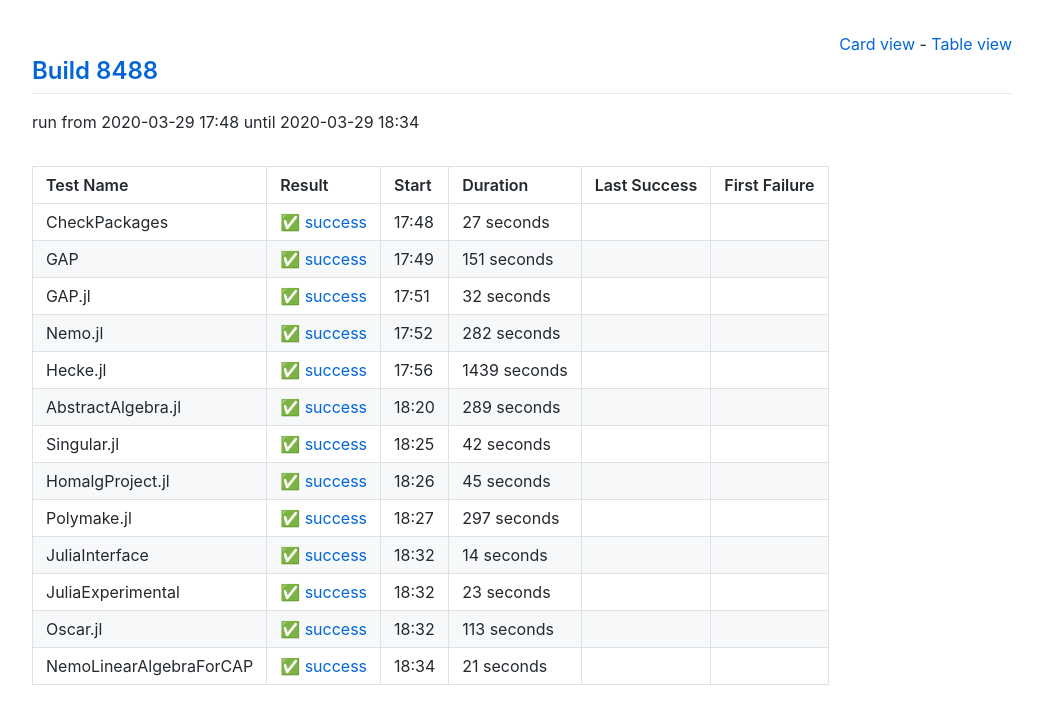
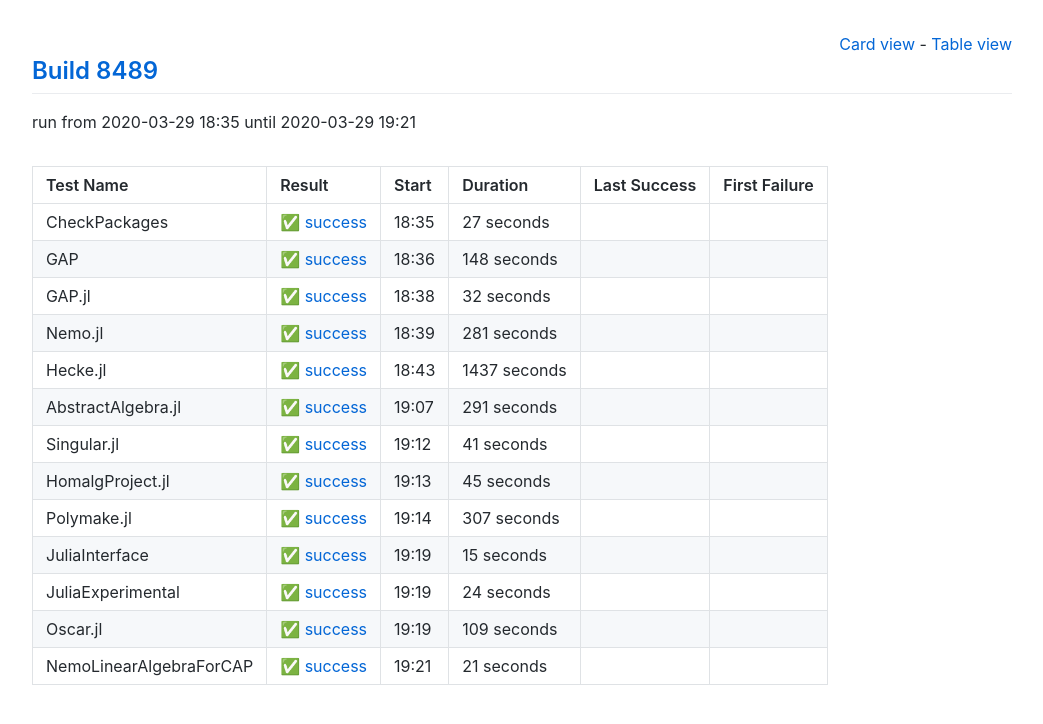
Before and after one commit to oscar-system/oscar-ci-status, a Jekyll site: the page built from table.html, in a window 1280 px wide. Shown: the top 724 px of the page, without its empty margins (118-1161 px from the left). Built offline with Jekyll 4.4.1, drawn with Linux system fonts in a browser that asks for light colours.

Commit message:
Build 8489

```diff
--- a/_data/ci.yml
+++ b/_data/ci.yml
@@ -1,5 +1,5 @@
-build: 8488
-build_url: https://oscarci.mathematik.uni-kl.de/job/oscar/8488/
+build: 8489
+build_url: https://oscarci.mathematik.uni-kl.de/job/oscar/8489/
 job: oscar
 tests:
 - duration: 27
@@ -8,20 +8,20 @@
   first_failure_url: null
   last_success: false
   last_success_url: null
-  log: https://oscarci.mathematik.uni-kl.de/job/oscar/8488/artifact/logs/build-8488/CheckPackages.log
+  log: https://oscarci.mathematik.uni-kl.de/job/oscar/8489/artifact/logs/build-8489/CheckPackages.log
   name: CheckPackages
-  start: 2020-03-29 17:48
+  start: 2020-03-29 18:35
   status: success
   success: true
-- duration: 151
+- duration: 148
   exitcode: 0
   first_failure: false
   first_failure_url: null
   last_success: false
   last_success_url: null
-  log: https://oscarci.mathematik.uni-kl.de/job/oscar/8488/artifact/logs/build-8488/GAP.log
+  log: https://oscarci.mathematik.uni-kl.de/job/oscar/8489/artifact/logs/build-8489/GAP.log
   name: GAP
-  start: 2020-03-29 17:49
+  start: 2020-03-29 18:36
   status: success
   success: true
 - duration: 32
@@ -30,53 +30,53 @@
   first_failure_url: null
   last_success: false
   last_success_url: null
-  log: https://oscarci.mathematik.uni-kl.de/job/oscar/8488/artifact/logs/build-8488/GAP.jl.log
+  log: https://oscarci.mathematik.uni-kl.de/job/oscar/8489/artifact/logs/build-8489/GAP.jl.log
   name: GAP.jl
-  start: 2020-03-29 17:51
+  start: 2020-03-29 18:38
   status: success
   success: true
-- duration: 282
+- duration: 281
   exitcode: 0
   first_failure: false
   first_failure_url: null
   last_success: false
   last_success_url: null
-  log: https://oscarci.mathematik.uni-kl.de/job/oscar/8488/artifact/logs/build-8488/Nemo.jl.log
+  log: https://oscarci.mathematik.uni-kl.de/job/oscar/8489/artifact/logs/build-8489/Nemo.jl.log
   name: Nemo.jl
-  start: 2020-03-29 17:52
+  start: 2020-03-29 18:39
   status: success
   success: true
-- duration: 1439
+- duration: 1437
   exitcode: 0
   first_failure: false
   first_failure_url: null
   last_success: false
   last_success_url: null
-  log: https://oscarci.mathematik.uni-kl.de/job/oscar/8488/artifact/logs/build-8488/Hecke.jl.log
+  log: https://oscarci.mathematik.uni-kl.de/job/oscar/8489/artifact/logs/build-8489/Hecke.jl.log
   name: Hecke.jl
-  start: 2020-03-29 17:56
+  start: 2020-03-29 18:43
   status: success
   success: true
-- duration: 289
+- duration: 291
   exitcode: 0
   first_failure: false
   first_failure_url: null
   last_success: false
   last_success_url: null
-  log: https://oscarci.mathematik.uni-kl.de/job/oscar/8488/artifact/logs/build-8488/AbstractAlgebra.jl.log
+  log: https://oscarci.mathematik.uni-kl.de/job/oscar/8489/artifact/logs/build-8489/AbstractAlgebra.jl.log
   name: AbstractAlgebra.jl
-  start: 2020-03-29 18:20
+  start: 2020-03-29 19:07
   status: success
   success: true
-- duration: 42
+- duration: 41
   exitcode: 0
   first_failure: false
   first_failure_url: null
   last_success: false
   last_success_url: null
-  log: https://oscarci.mathematik.uni-kl.de/job/oscar/8488/artifact/logs/build-8488/Singular.jl.log
+  log: https://oscarci.mathematik.uni-kl.de/job/oscar/8489/artifact/logs/build-8489/Singular.jl.log
   name: Singular.jl
-  start: 2020-03-29 18:25
+  start: 2020-03-29 19:12
   status: success
   success: true
 - duration: 45
@@ -85,53 +85,53 @@
   first_failure_url: null
   last_success: false
   last_success_url: null
-  log: https://oscarci.mathematik.uni-kl.de/job/oscar/8488/artifact/logs/build-8488/HomalgProject.jl.log
+  log: https://oscarci.mathematik.uni-kl.de/job/oscar/8489/artifact/logs/build-8489/HomalgProject.jl.log
   name: HomalgProject.jl
-  start: 2020-03-29 18:26
+  start: 2020-03-29 19:13
   status: success
   success: true
-- duration: 297
+- duration: 307
   exitcode: 0
   first_failure: false
   first_failure_url: null
   last_success: false
   last_success_url: null
-  log: https://oscarci.mathematik.uni-kl.de/job/oscar/8488/artifact/logs/build-8488/Polymake.jl.log
+  log: https://oscarci.mathematik.uni-kl.de/job/oscar/8489/artifact/logs/build-8489/Polymake.jl.log
   name: Polymake.jl
-  start: 2020-03-29 18:27
+  start: 2020-03-29 19:14
   status: success
   success: true
-- duration: 14
+- duration: 15
   exitcode: 0
   first_failure: false
   first_failure_url: null
   last_success: false
   last_success_url: null
-  log: https://oscarci.mathematik.uni-kl.de/job/oscar/8488/artifact/logs/build-8488/JuliaInterface.log
+  log: https://oscarci.mathematik.uni-kl.de/job/oscar/8489/artifact/logs/build-8489/JuliaInterface.log
   name: JuliaInterface
-  start: 2020-03-29 18:32
+  start: 2020-03-29 19:19
   status: success
   success: true
-- duration: 23
+- duration: 24
   exitcode: 0
   first_failure: false
   first_failure_url: null
   last_success: false
   last_success_url: null
-  log: https://oscarci.mathematik.uni-kl.de/job/oscar/8488/artifact/logs/build-8488/JuliaExperimental.log
+  log: https://oscarci.mathematik.uni-kl.de/job/oscar/8489/artifact/logs/build-8489/JuliaExperimental.log
   name: JuliaExperimental
-  start: 2020-03-29 18:32
+  start: 2020-03-29 19:19
   status: success
   success: true
-- duration: 113
+- duration: 109
   exitcode: 0
   first_failure: false
   first_failure_url: null
   last_success: false
   last_success_url: null
-  log: https://oscarci.mathematik.uni-kl.de/job/oscar/8488/artifact/logs/build-8488/Oscar.jl.log
+  log: https://oscarci.mathematik.uni-kl.de/job/oscar/8489/artifact/logs/build-8489/Oscar.jl.log
   name: Oscar.jl
-  start: 2020-03-29 18:32
+  start: 2020-03-29 19:19
   status: success
   success: true
 - duration: 21
@@ -140,8 +140,8 @@
   first_failure_url: null
   last_success: false
   last_success_url: null
-  log: https://oscarci.mathematik.uni-kl.de/job/oscar/8488/artifact/logs/build-8488/NemoLinearAlgebraForCAP.log
+  log: https://oscarci.mathematik.uni-kl.de/job/oscar/8489/artifact/logs/build-8489/NemoLinearAlgebraForCAP.log
   name: NemoLinearAlgebraForCAP
-  start: 2020-03-29 18:34
+  start: 2020-03-29 19:21
   status: success
   success: true
```
Also changed, not shown: README.md.
